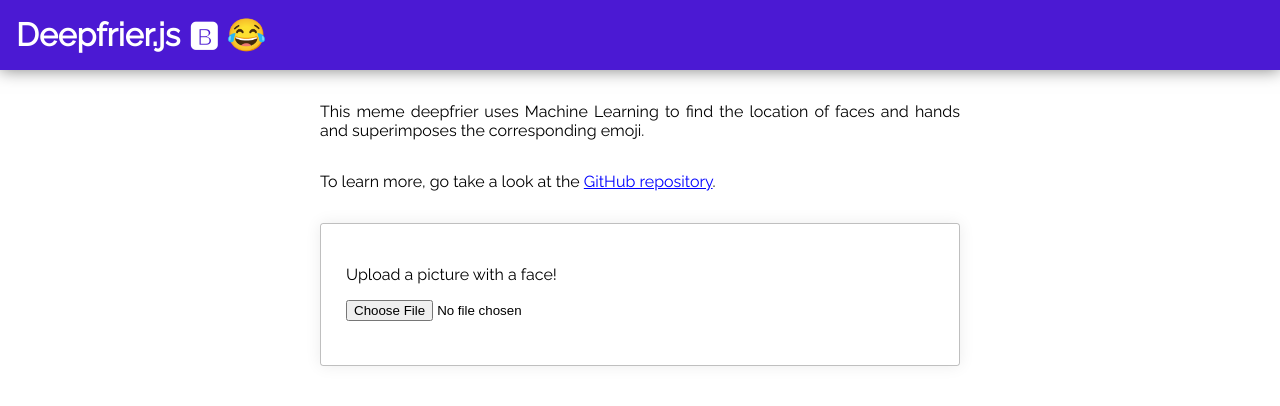
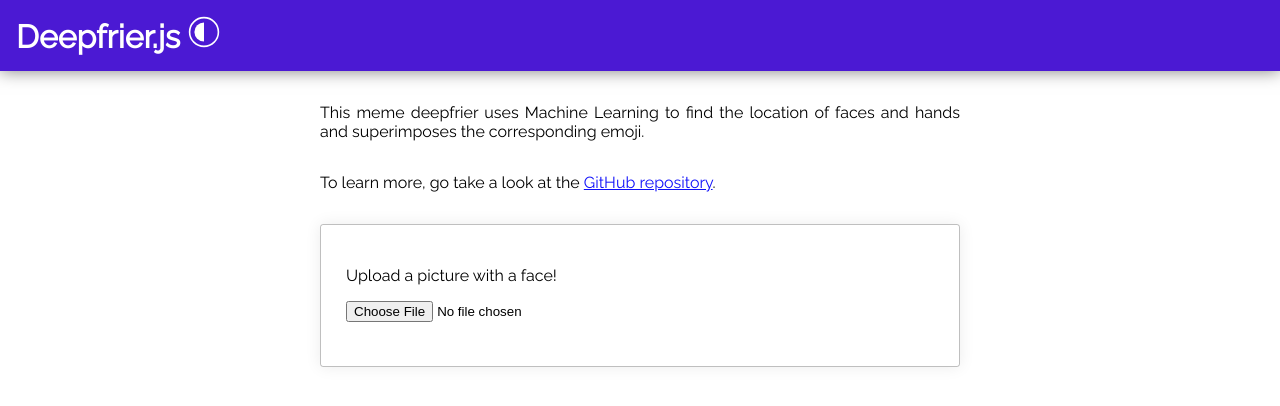
Before and after one commit to UndergraduateArtificialIntelligenceClub/deepfrier, a plain HTML site: page index.html in a window 1280 px wide. Drawn offline with nearby package versions, Linux system fonts and the light colour scheme.

```diff
--- a/index.html
+++ b/index.html
@@ -12,7 +12,14 @@
         <script src="df.js" defer></script>
     </head>
     <body>
-        <h1>Deepfrier.js 🅱 😂</h1>
+        <h1>
+            Deepfrier.js
+            <svg id="dark-mode">
+                <clipPath id="cut-off-bottom"><rect x="0" y="0" width="50%" height="100%"/></clipPath>
+                <circle cx="50%" cy="50%" r="45%" stroke="white" stroke-width="5%" fill="transparent"/>
+                <circle cx="50%" cy="50%" r="30%" fill="white" clip-path="url(#cut-off-bottom)"/>
+            </svg>
+        </h1>
         <p>This meme deepfrier uses Machine Learning to find the location of faces and hands and superimposes the corresponding emoji.</p>
         <p>To learn more, go take a look at the <a  href="http://github.com/UndergraduateArtificialIntelligenceClub/deepfrier" target="blank">GitHub repository</a>.</p>
         <main>
--- a/style.scss
+++ b/style.scss
@@ -2,6 +2,9 @@
 
 :root {
     --width-perc: 50%;
+    --background: white;
+    --color: black;
+    --link: rgb(16, 16, 250);
 }
 
 @mixin center {
@@ -12,6 +15,9 @@
 
 body {
     margin: 0;
+    min-height: 100vh;
+    background: var(--background);
+    color: var(--color);
     font-family: 'Raleway', 'Open Sans', sans-serif;
 
     & > p {
@@ -22,10 +28,10 @@ body {
         margin-bottom: $marg;
 
         a, a:visited {
-            color: blue;
+            color: var(--link);
 
             &:active {
-                color: purple;
+                color: rgb(142, 28, 218);
             }
         }
     }
@@ -39,6 +45,12 @@ h1 {
     color: white;
     box-sizing: border-box;
     box-shadow: 0 0 1rem rgba(black, 0.5);
+
+    #dark-mode {
+        display: inline;
+        width: 2rem;
+        height: 2rem;
+    }
 }
 
 main {
@@ -75,6 +87,12 @@ main {
     }
 }
 
+.darkmode {
+    --background: rgb(44, 44, 44);
+    --color: white;
+    --link: rgb(58, 58, 255);
+}
+
 @media only screen and (max-width: 600px) {
     :root {
         --width-perc: 80%;
```
Also changed, not shown: style.css, 1 other file.
